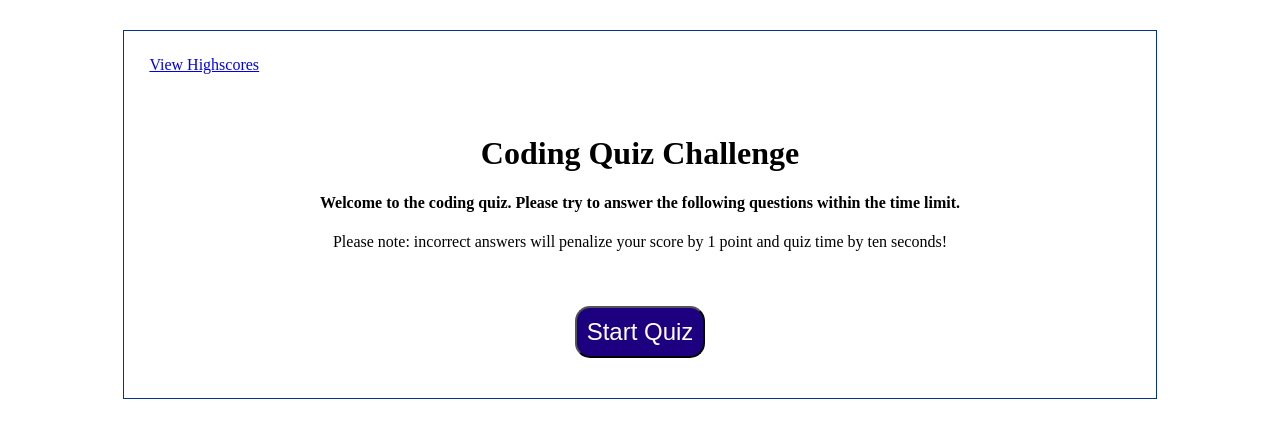
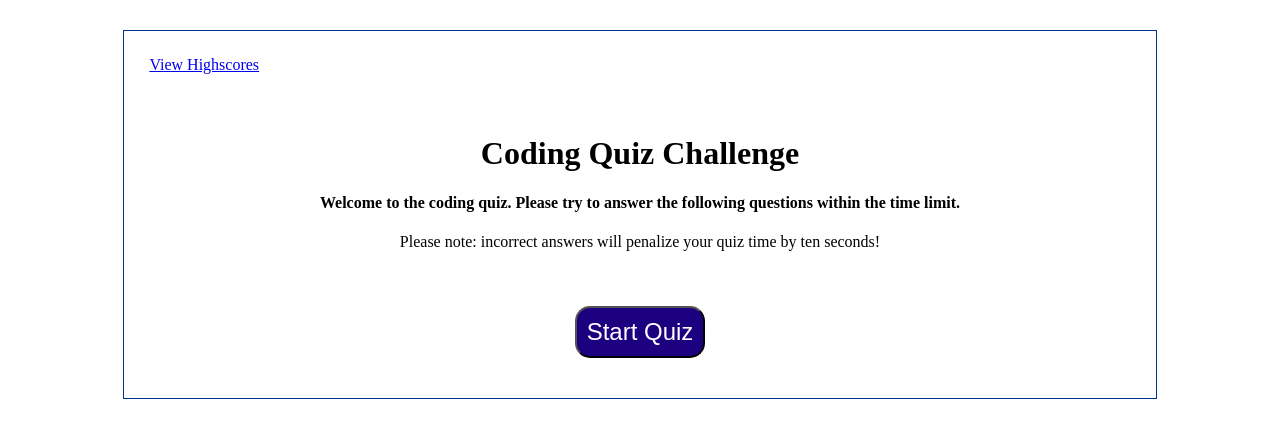
Before and after one commit to amykep/code-quiz, a plain HTML site: page index.html in a window 1280 px wide. Drawn offline with Linux system fonts and the light colour scheme.

```diff
--- a/index.html
+++ b/index.html
@@ -18,7 +18,7 @@
         <div class="quizquestions" id="quizquestions">
             <h1>Coding Quiz Challenge</h1>
             <h4>Welcome to the coding quiz. Please try to answer the following questions within the time limit.</h4>
-            <p>Please note: incorrect answers will penalize your score by 1 point and quiz time by ten seconds!</p>
+            <p>Please note: incorrect answers will penalize your quiz time by ten seconds!</p>
             <ul class="qchoices" id="qchoices"></ul>
         </div>
         <button class="startquiz" id="startquiz">Start Quiz</button>
```
